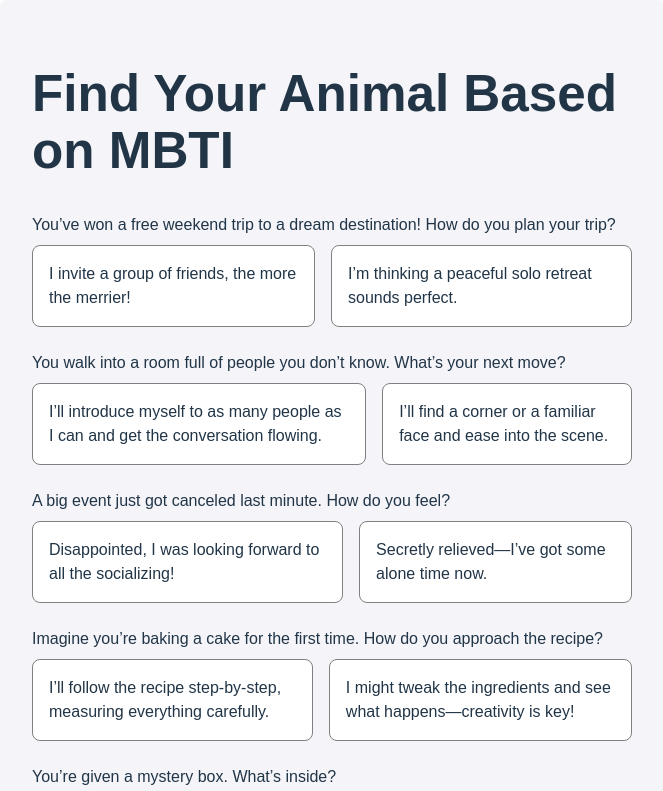
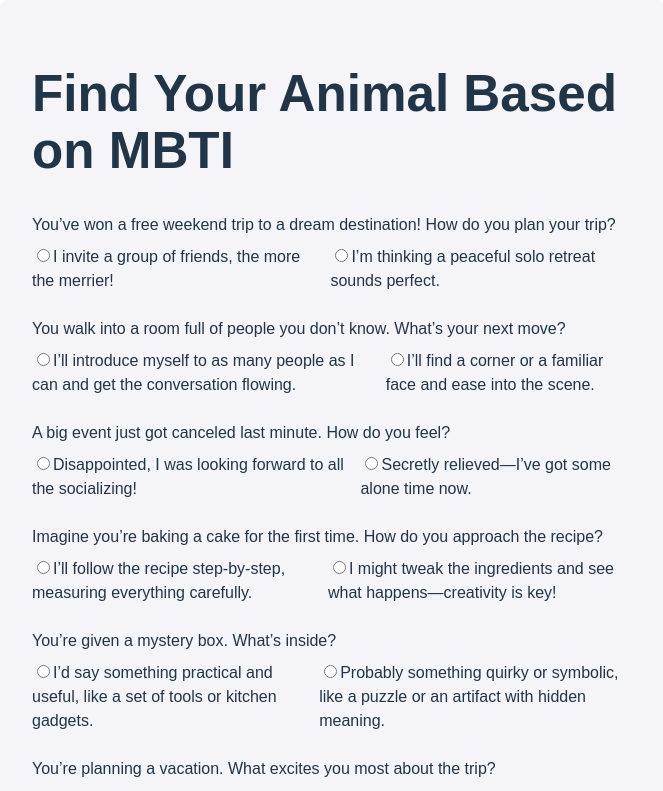
Before and after one commit to tamoimi/match-personality, a React (Vite) app: page / in a window 1280 px wide. Shown: the top 791 px of the page, without its empty margins (0-663 px from the left). Built offline with nearby package versions, Linux system fonts and the light colour scheme.

Commit message:
fix: input

```diff
--- a/src/App.tsx
+++ b/src/App.tsx
@@ -1,5 +1,5 @@
 import { useForm } from "react-hook-form";
-import getAnimalType from "./libs/animal-type"; // Should return both animal and traits
+import getAnimalType from "./libs/animal-type";
 import { useState } from "react";
 import calculateMBTI from "./libs/calculate-mbti";
 import { questions } from "./components/question-data";
@@ -10,10 +10,10 @@
   const [result, setResult] = useState<{ mbti: string; animal: string; traits: string } | null>(null);
 
   const onSubmit = (data: any) => {
-    const mbti = calculateMBTI(data);
-    const { animal, traits } = getAnimalType(mbti); // Destructure animal and traits
-    setResult({ mbti, animal, traits }); // Set both animal and traits
-    console.log(`Your MBTI: ${mbti}, Animal: ${animal}, Traits: ${traits}`);
+    console.log("Form Data:", data); // 데이터가 제대로 전달되었는지 확인
+    const mbti = calculateMBTI(data); // 질문에 대한 응답 데이터를 사용하여 MBTI 계산
+    const { animal, traits } = getAnimalType(mbti); // MBTI 결과로 동물 및 특성 가져오기
+    setResult({ mbti, animal, traits });
   };
 
   return (
@@ -26,8 +26,8 @@
             key={index}
             question={q.question}
             options={q.options}
-            registerName={register(q.name)}
-            questionNumber={index + 1} // Pass question number here
+            register={register}
+            name={q.name} // 각 질문에 고유한 이름을 전달
           />
         ))}
         <input type="submit" value="Submit" style={styles.submitButton} />
--- a/src/components/questions.tsx
+++ b/src/components/questions.tsx
@@ -1,34 +1,19 @@
-import { useState } from "react";
-
-function Questions({ question, options, registerName }: any) {
-  const [selectedOption, setSelectedOption] = useState<string | null>(null);
-
-  const handleSelect = (value: string) => {
-    setSelectedOption(value);
-  };
-
+function Questions({ question, options, register, name }: any) {
   return (
     <div>
       <label>{question}</label>
       <div style={{ display: "flex", gap: "1rem", marginTop: "0.5rem" }}>
         {options.map((option: any) => (
-          <div
-            key={option.value}
-            onClick={() => handleSelect(option.value)}
-            style={{
-              padding: "1rem",
-              border: selectedOption === option.value ? "2px solid blue" : "1px solid gray",
-              borderRadius: "8px",
-              cursor: "pointer",
-              backgroundColor: selectedOption === option.value ? "#f0f8ff" : "white",
-            }}
-          >
+          <label key={option.value} style={{ cursor: "pointer" }}>
+            <input
+              type="radio"
+              value={option.value}
+              {...register(name, { required: true })} // register 직접 적용
+            />
             {option.label}
-          </div>
+          </label>
         ))}
       </div>
-      {/* Hidden input to capture the selection */}
-      <input type="hidden" value={selectedOption || ""} {...registerName} />
     </div>
   );
 }
--- a/src/libs/calculate-mbti.tsx
+++ b/src/libs/calculate-mbti.tsx
@@ -1,31 +1,46 @@
-function calculateMBTI(answers: any) {
+type Answers = {
+  [question: string]: string; // 각 질문에 대한 답변
+};
+
+function calculateMBTI(answers: Answers): string {
   let mbti = "";
+
+  // 콘솔에서 디버깅할 때 answers 객체를 확인
+  console.log("Answers received:", answers);
 
   // Calculate Extraversion (E) vs Introversion (I)
   const eCount = countTraits(answers, "E");
   const iCount = countTraits(answers, "I");
+  console.log(`E Count: ${eCount}, I Count: ${iCount}`);
   mbti += eCount > iCount ? "E" : "I";
 
   // Calculate Sensing (S) vs Intuition (N)
   const sCount = countTraits(answers, "S");
   const nCount = countTraits(answers, "N");
+  console.log(`S Count: ${sCount}, N Count: ${nCount}`);
   mbti += sCount > nCount ? "S" : "N";
 
   // Calculate Thinking (T) vs Feeling (F)
   const tCount = countTraits(answers, "T");
   const fCount = countTraits(answers, "F");
+  console.log(`T Count: ${tCount}, F Count: ${fCount}`);
   mbti += tCount > fCount ? "T" : "F";
 
   // Calculate Judging (J) vs Perceiving (P)
   const jCount = countTraits(answers, "J");
   const pCount = countTraits(answers, "P");
+  console.log(`J Count: ${jCount}, P Count: ${pCount}`);
   mbti += jCount > pCount ? "J" : "P";
 
+  console.log("Final MBTI:", mbti);
   return mbti;
 }
 
 export default calculateMBTI;
 
-function countTraits(answers: any, trait: any) {
-  return Object.values(answers).filter((answer) => answer === trait).length;
+function countTraits(answers: Answers, trait: string): number {
+  // 각 trait의 개수를 확인
+  const count = Object.values(answers).filter((answer) => answer === trait).length;
+  console.log(`Count for ${trait}: ${count}`);
+  return count;
 }
```
